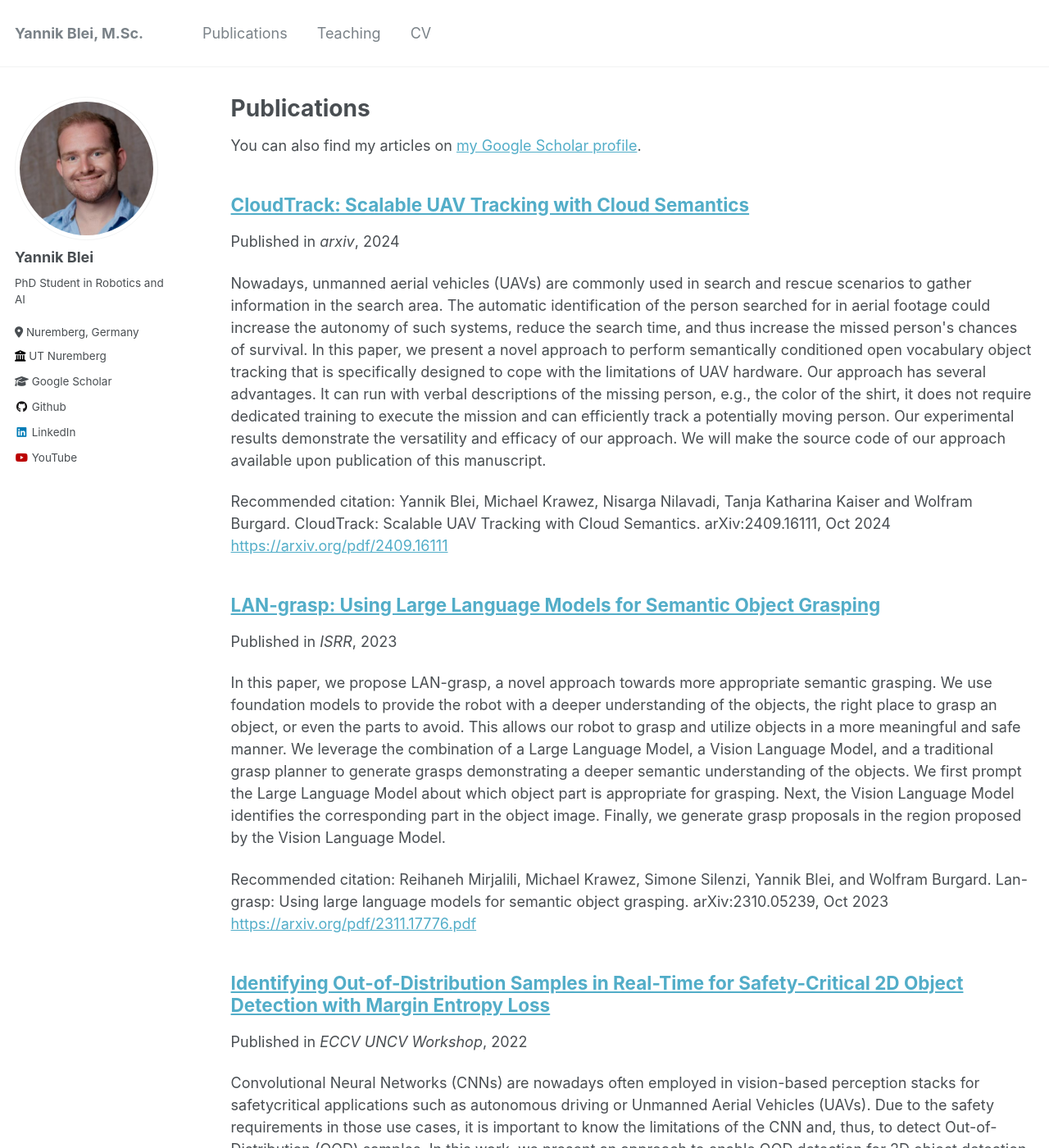
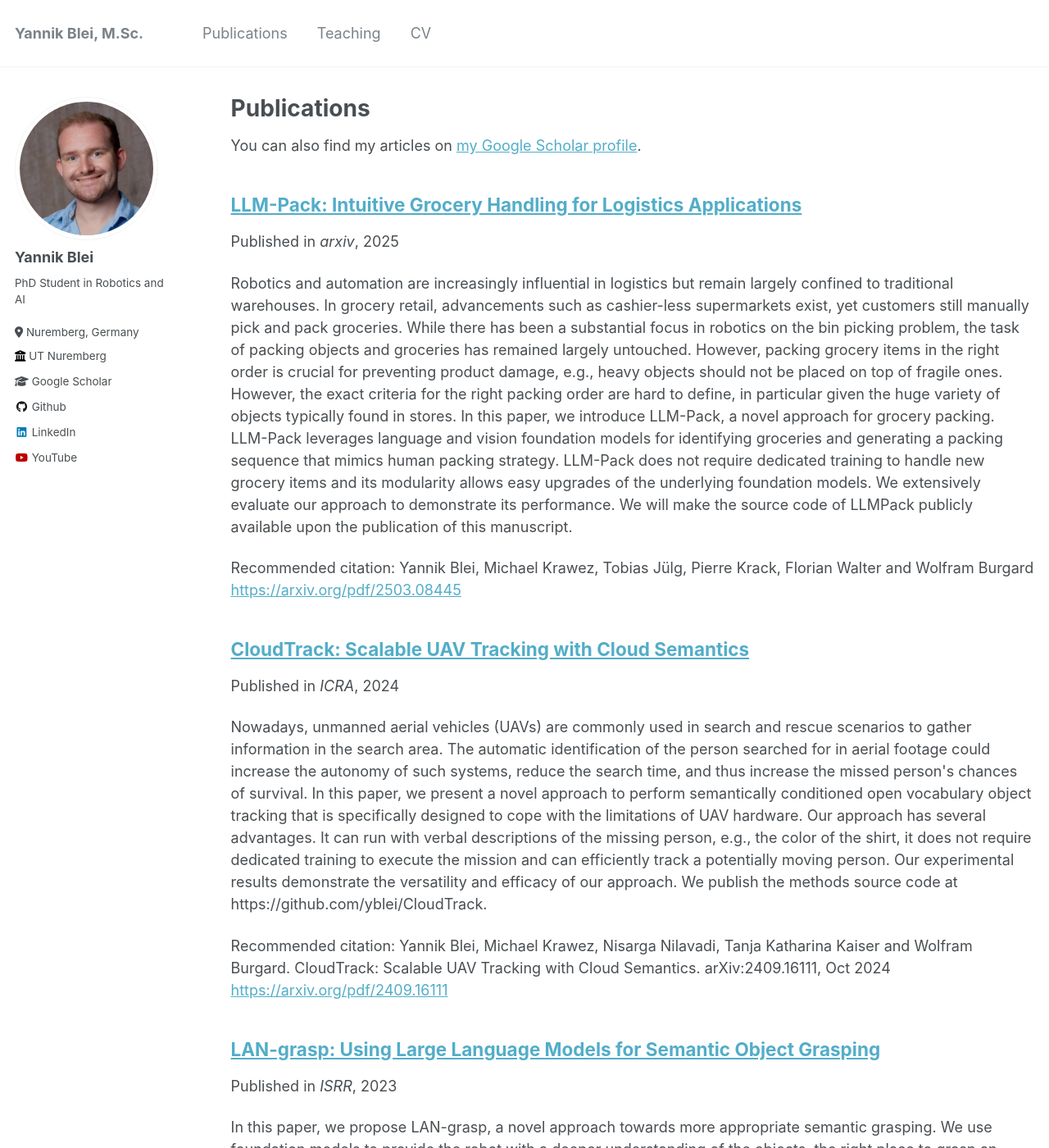
Before and after one commit to yblei/yblei.github.io, a Jekyll site: the page built from _pages/publications.md, in a window 1280 px wide and 1400 px high. Shown: the whole window at 82% size. Built offline with Jekyll 4.4.1, drawn with Linux system fonts in a browser that asks for light colours.

Commit message:
Update publicaitons list.

```diff
--- a/_publications/2024-09-25-cloud_track.md
+++ b/_publications/2024-09-25-cloud_track.md
@@ -2,12 +2,12 @@
 title: "CloudTrack: Scalable UAV Tracking with Cloud Semantics"
 collection: publications
 permalink: /publication/2024-09-25-cloud_track
-excerpt: 'Nowadays, unmanned aerial vehicles (UAVs) are commonly used in search and rescue scenarios to gather information in the search area. The automatic identification of the person searched for in aerial footage could increase the autonomy of such systems, reduce the search time, and thus increase the missed person&apos;s chances of survival. In this paper, we present a novel approach to perform semantically conditioned open vocabulary object tracking that is specifically designed to cope with the limitations of UAV hardware. Our approach has several advantages. It can run with verbal descriptions of the missing person, e.g., the color of the shirt, it does not require dedicated training to execute the mission and can efficiently track a potentially moving person. Our experimental results demonstrate the versatility and efficacy of our approach. We will make the source code of our approach available upon publication of this manuscript. '
+excerpt: 'Nowadays, unmanned aerial vehicles (UAVs) are commonly used in search and rescue scenarios to gather information in the search area. The automatic identification of the person searched for in aerial footage could increase the autonomy of such systems, reduce the search time, and thus increase the missed person&apos;s chances of survival. In this paper, we present a novel approach to perform semantically conditioned open vocabulary object tracking that is specifically designed to cope with the limitations of UAV hardware. Our approach has several advantages. It can run with verbal descriptions of the missing person, e.g., the color of the shirt, it does not require dedicated training to execute the mission and can efficiently track a potentially moving person. Our experimental results demonstrate the versatility and efficacy of our approach. We publish the methods source code at https://github.com/yblei/CloudTrack.'
 date: 2024-09-25
-venue: 'arxiv'
+venue: 'ICRA'
 paperurl: 'https://arxiv.org/pdf/2409.16111'
 citation: 'Yannik Blei, Michael Krawez, Nisarga Nilavadi, Tanja Katharina Kaiser and Wolfram Burgard. CloudTrack: Scalable UAV Tracking with Cloud Semantics. arXiv:2409.16111, Oct 2024'
 ---
-Nowadays, unmanned aerial vehicles (UAVs) are commonly used in search and rescue scenarios to gather information in the search area. The automatic identification of the person searched for in aerial footage could increase the autonomy of such systems, reduce the search time, and thus increase the missed person&apos;s chances of survival. In this paper, we present a novel approach to perform semantically conditioned open vocabulary object tracking that is specifically designed to cope with the limitations of UAV hardware. Our approach has several advantages. It can run with verbal descriptions of the missing person, e.g., the color of the shirt, it does not require dedicated training to execute the mission and can efficiently track a potentially moving person. Our experimental results demonstrate the versatility and efficacy of our approach. We will make the source code of our approach available upon publication of this manuscript.
+Nowadays, unmanned aerial vehicles (UAVs) are commonly used in search and rescue scenarios to gather information in the search area. The automatic identification of the person searched for in aerial footage could increase the autonomy of such systems, reduce the search time, and thus increase the missed person&apos;s chances of survival. In this paper, we present a novel approach to perform semantically conditioned open vocabulary object tracking that is specifically designed to cope with the limitations of UAV hardware. Our approach has several advantages. It can run with verbal descriptions of the missing person, e.g., the color of the shirt, it does not require dedicated training to execute the mission and can efficiently track a potentially moving person. Our experimental results demonstrate the versatility and efficacy of our approach. We publish the methods source code at https://github.com/yblei/CloudTrack.
 
 [Download paper here](https://arxiv.org/pdf/2409.16111)
--- /dev/null
+++ b/_publications/2025-11-03-llm_pack.md
@@ -0,0 +1,49 @@
+---
+title: "LLM-Pack: Intuitive Grocery Handling for Logistics Applications"
+collection: publications
+permalink: /publication/2025-11-03-llm_pack
+excerpt: 'Robotics and automation are increasingly influential in logistics but remain largely confined to traditional
+warehouses. In grocery retail, advancements such as cashier-less
+supermarkets exist, yet customers still manually pick and pack
+groceries. While there has been a substantial focus in robotics
+on the bin picking problem, the task of packing objects and
+groceries has remained largely untouched. However, packing
+grocery items in the right order is crucial for preventing
+product damage, e.g., heavy objects should not be placed on
+top of fragile ones. However, the exact criteria for the right
+packing order are hard to define, in particular given the huge
+variety of objects typically found in stores. In this paper, we
+introduce LLM-Pack, a novel approach for grocery packing.
+LLM-Pack leverages language and vision foundation models
+for identifying groceries and generating a packing sequence
+that mimics human packing strategy. LLM-Pack does not
+require dedicated training to handle new grocery items and its
+modularity allows easy upgrades of the underlying foundation
+models. We extensively evaluate our approach to demonstrate
+its performance. We will make the source code of LLMPack publicly available upon the publication of this manuscript.'
+date: 2025-11-03
+venue: 'arxiv'
+paperurl: 'https://arxiv.org/pdf/2503.08445'
+citation: 'Yannik Blei, Michael Krawez, Tobias Jülg, Pierre Krack, Florian Walter and Wolfram Burgard'
+---
+Robotics and automation are increasingly influential in logistics but remain largely confined to traditional
+warehouses. In grocery retail, advancements such as cashier-less
+supermarkets exist, yet customers still manually pick and pack
+groceries. While there has been a substantial focus in robotics
+on the bin picking problem, the task of packing objects and
+groceries has remained largely untouched. However, packing
+grocery items in the right order is crucial for preventing
+product damage, e.g., heavy objects should not be placed on
+top of fragile ones. However, the exact criteria for the right
+packing order are hard to define, in particular given the huge
+variety of objects typically found in stores. In this paper, we
+introduce LLM-Pack, a novel approach for grocery packing.
+LLM-Pack leverages language and vision foundation models
+for identifying groceries and generating a packing sequence
+that mimics human packing strategy. LLM-Pack does not
+require dedicated training to handle new grocery items and its
+modularity allows easy upgrades of the underlying foundation
+models. We extensively evaluate our approach to demonstrate
+its performance. We will make the source code of LLMPack publicly available upon the publication of this manuscript.
+
+[Download paper here](https://arxiv.org/pdf/2503.08445)
```
Also changed, not shown: 2 other files.
